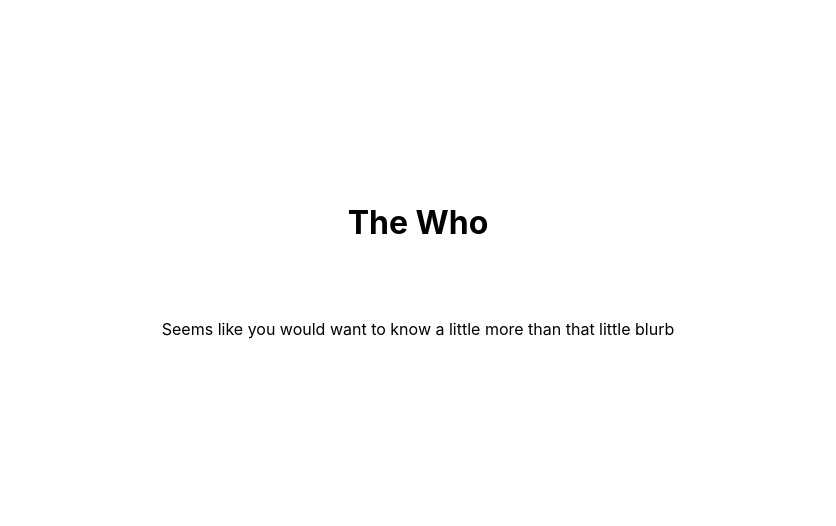
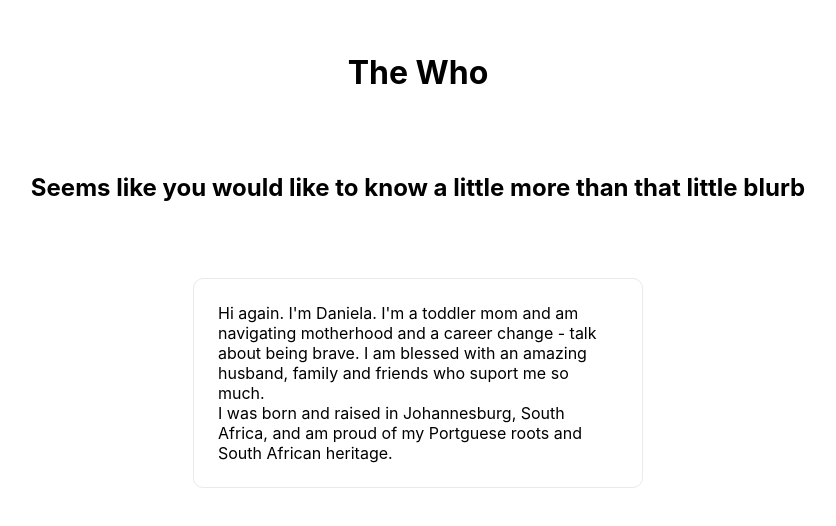
Before and after one commit to Daniela-hash/sovtech-daniela, a Next.js app: page /who in a window 1280 px wide. Shown: the part 132-658 px from the top of the page, without its empty margins (222-1058 px from the left). Built offline with nearby package versions, Linux system fonts and the light colour scheme.

Commit message:
Who and Why link pages

```diff
--- a/pages/who.js
+++ b/pages/who.js
@@ -15,7 +15,15 @@
         <h1>The Who</h1>
         <br/>
         <br/>
-        <p>Seems like you would want to know a little more than that little blurb
+        <h2>Seems like you would like to know a little more than that little blurb</h2>
+        <br/>
+        <br/>
+        <p className={styles.card}>
+            Hi again. I'm Daniela. I'm a toddler mom and am navigating motherhood and a career change - talk about being brave.
+            I am blessed with an amazing husband, family and friends who suport me so much.
+            <br/>
+            I was born and raised in Johannesburg, South Africa, and am proud of my Portguese roots and
+            South African heritage.
             <br/>
         </p>
       </main>
--- a/pages/why.js
+++ b/pages/why.js
@@ -12,7 +12,7 @@
       </Head>
 
       <main className={styles.main}>
-        <h1>The Who</h1>
+        <h1>The Why</h1>
         <br/>
         <br/>
         <p>Seems like you would want to know a little more than that little blurb</p>
```
